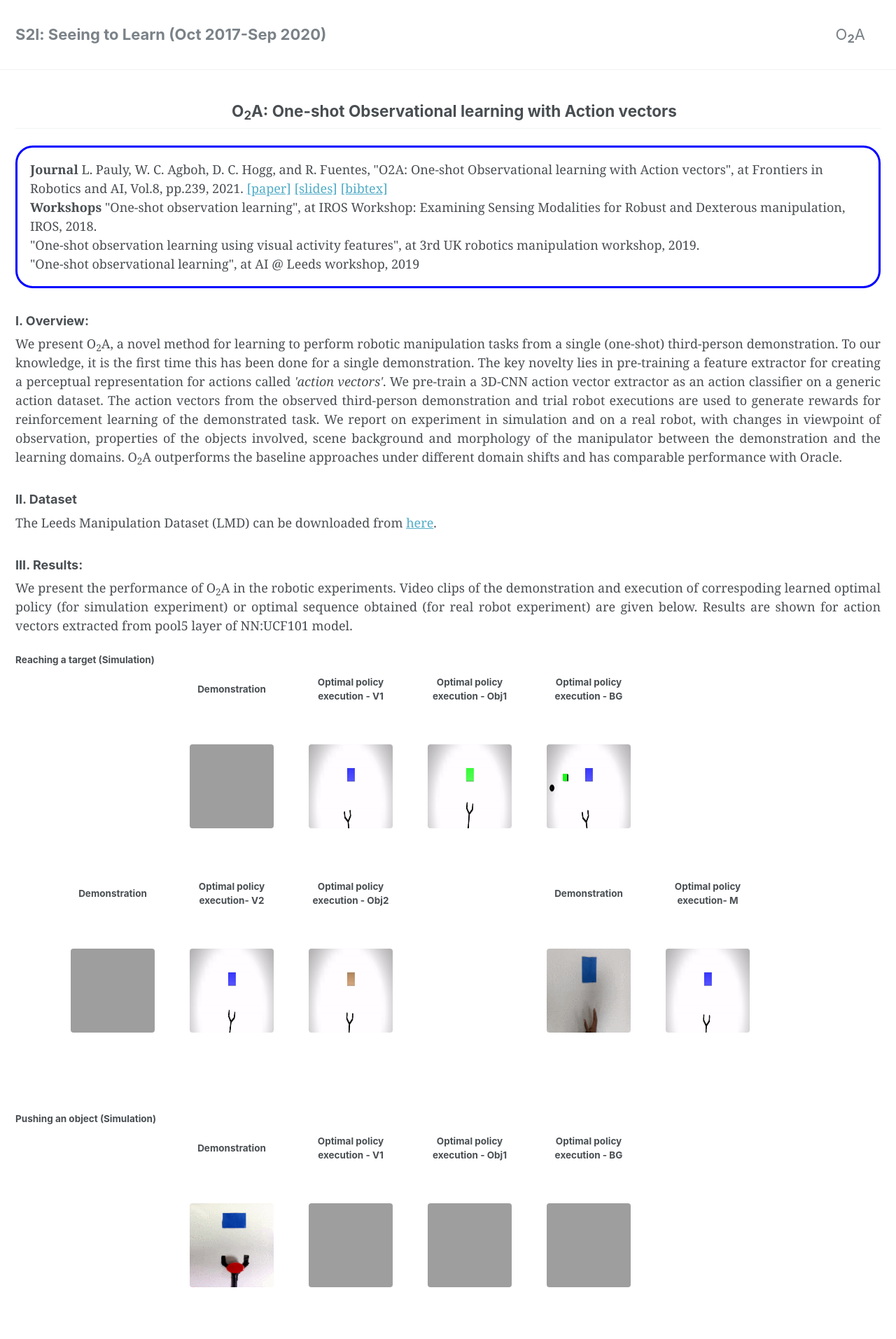
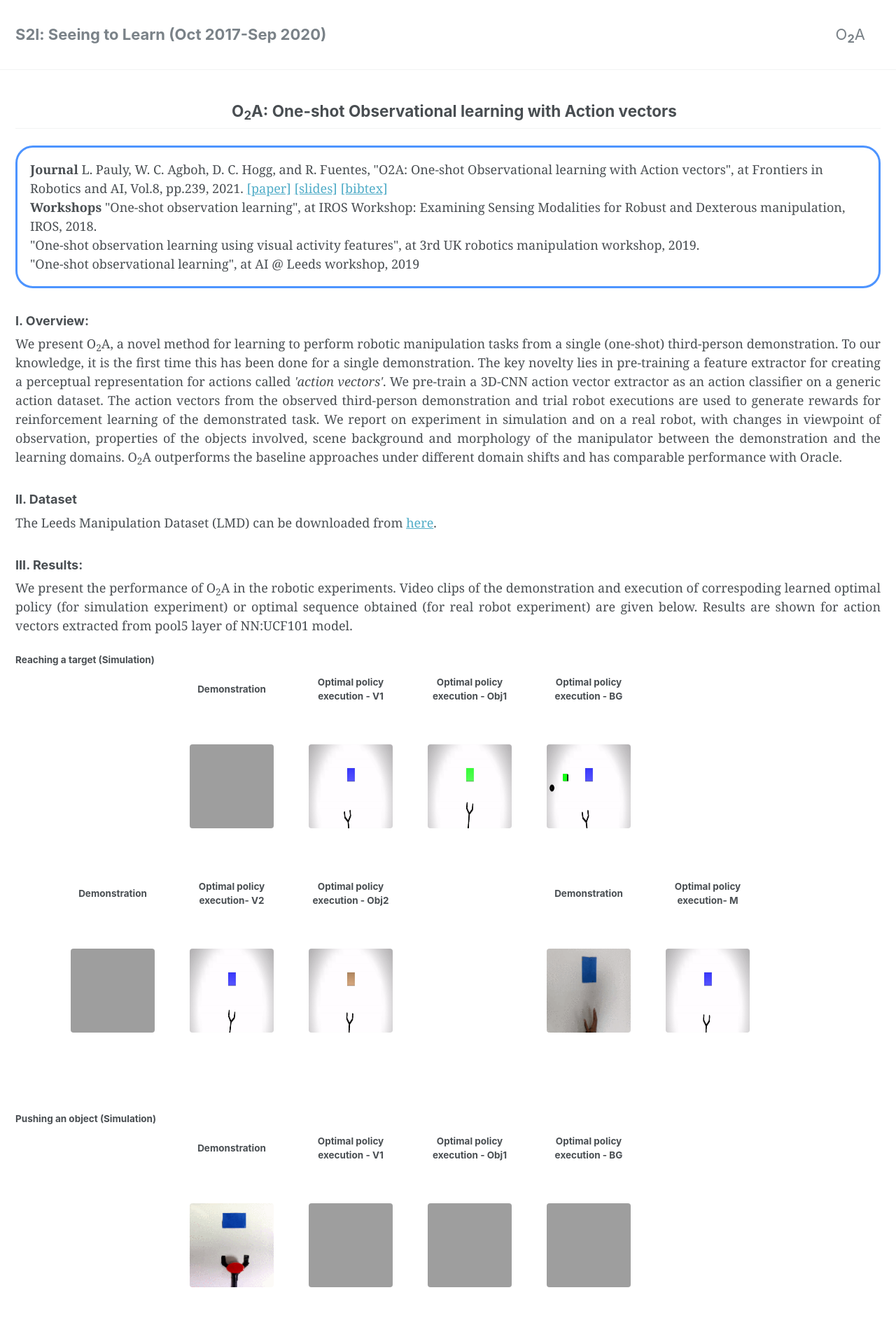
Before and after one commit to leopauly/s2l, a Jekyll site: the page built from _pages/stage1.md, in a window 1280 px wide. Shown: the top 1914 px of the page at 70% size. Built offline with Jekyll 4.4.1, drawn with Linux system fonts in a browser that asks for light colours; grey boxes are pictures that could not be loaded.

Commit message:
Update stage1.md

```diff
--- a/_pages/stage1.md
+++ b/_pages/stage1.md
@@ -13,7 +13,7 @@ comments:
 </font>
 
 <font face="Georgia" size="4">
-<p style="border:3px; border-style:solid; border-radius: 25px; border-color:#0000FF; padding: 1em;">
+<p style="border:3px; border-style:solid; border-radius: 25px; border-color:#4d94ff; padding: 1em;">
 
 <b>Journal</b>
 L. Pauly, W. C. Agboh, D. C. Hogg, and R. Fuentes, "O2A: One-shot Observational
```
